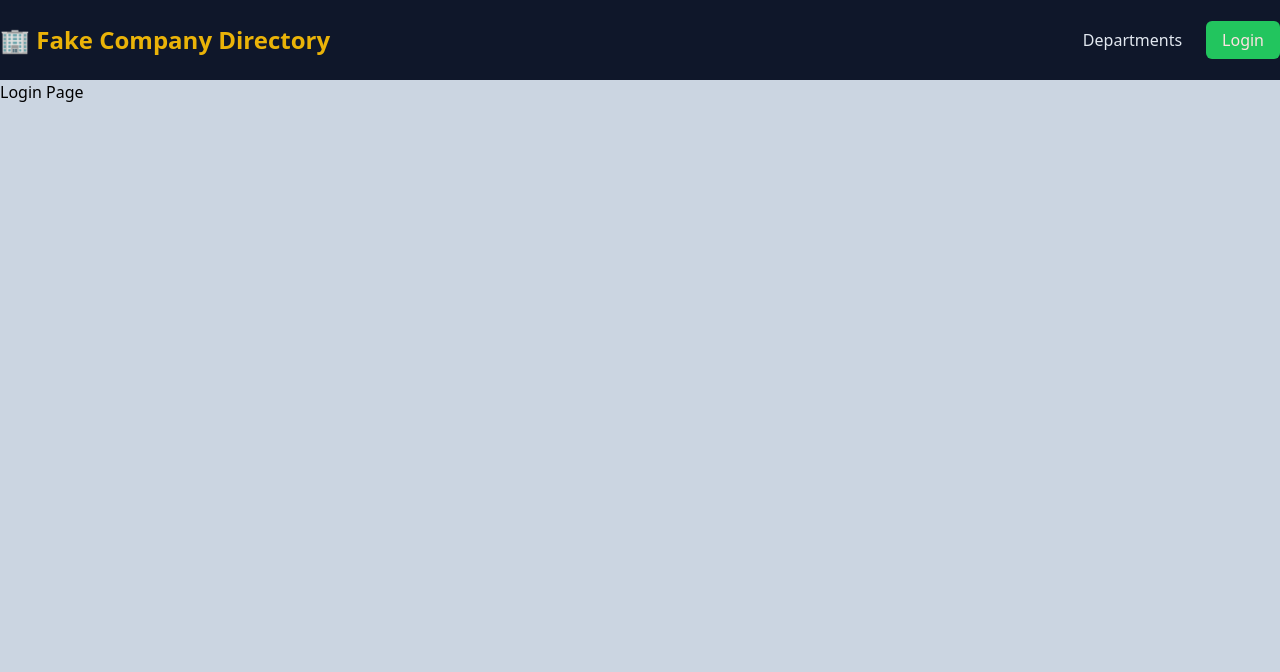
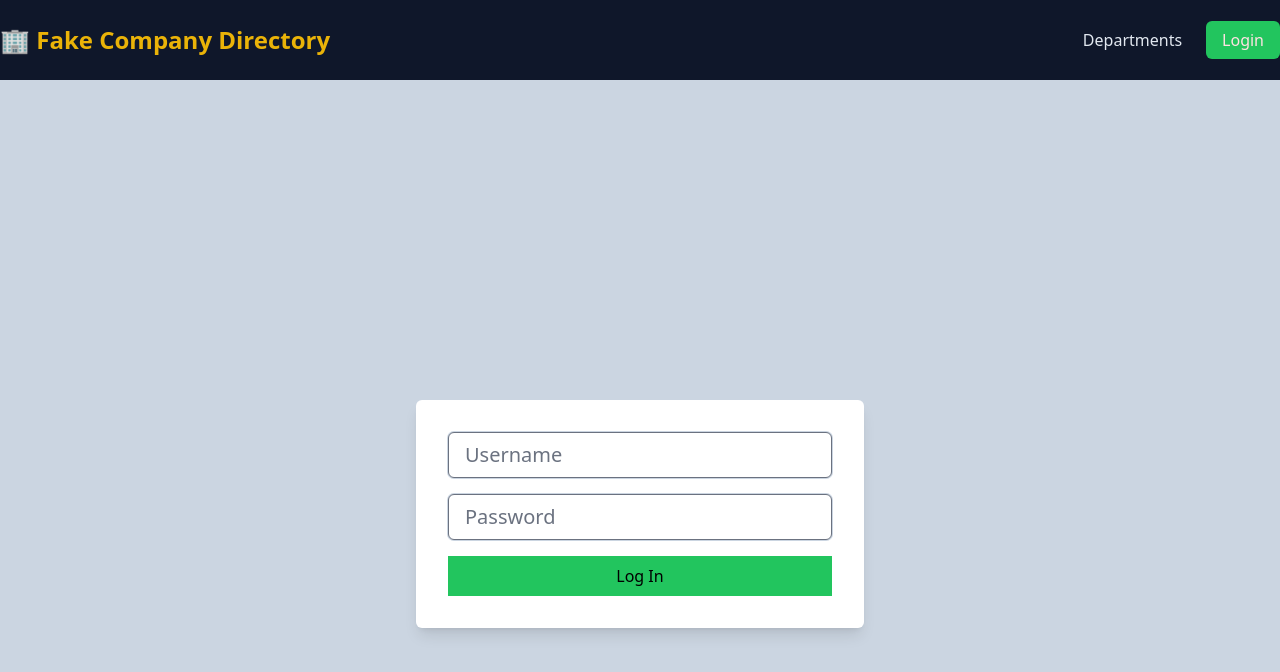
Before and after one commit to Victor25Ortiz/CompanyDirectory, a Vue app: page /login in a window 1280 px wide. Shown: the top 672 px of the page. Built offline with nearby package versions, Linux system fonts and the light colour scheme.

Commit message:
create login page

```diff
--- a/src/components/LoginPage.vue
+++ b/src/components/LoginPage.vue
@@ -1,3 +1,31 @@
+<script setup>
+import { ref } from 'vue'
+import { useAuth } from '@/composables/useAuth'
+const { login } = useAuth()
+
+const username = ref('')
+const password = ref('')
+
+const logUserIn = () => {
+    if (login(username.value, password.value)) {
+        console.log('loggin in')
+    }
+}
+</script>
+
 <template>
-    <h1>Login Page</h1>
+    <form class="login-form" @submit.prevent="logUserIn">
+    <input v-model="username" type="text" placeholder="Username" />
+    <input v-model="password" type="text" placeholder="Password" />
+    <button type="submit" class="bg-green-500 px-4 py-2" @click="login('admin', 'admin')">Log In</button>
+    </form>
 </template>
+
+<style scoped lang="postcss">
+.login-form {
+    @apply mx-auto mt-80 flex max-w-md flex-col gap-4 rounded-md bg-white p-8 shadow-lg;
+    & input {
+        @apply text-xl px-4 py-2 ring-1 rounded-md ring-slate-300;
+    }
+}
+</style>
```
